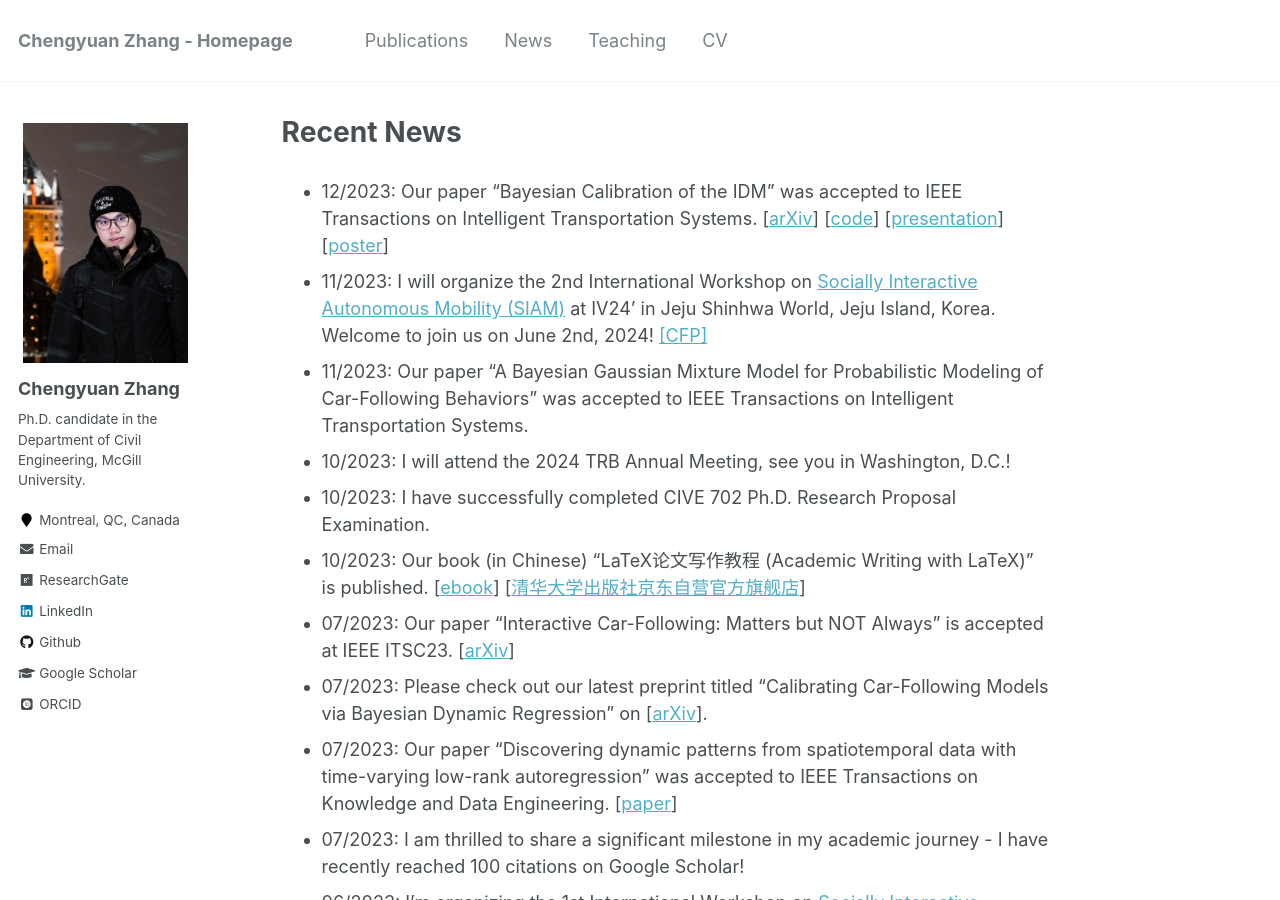
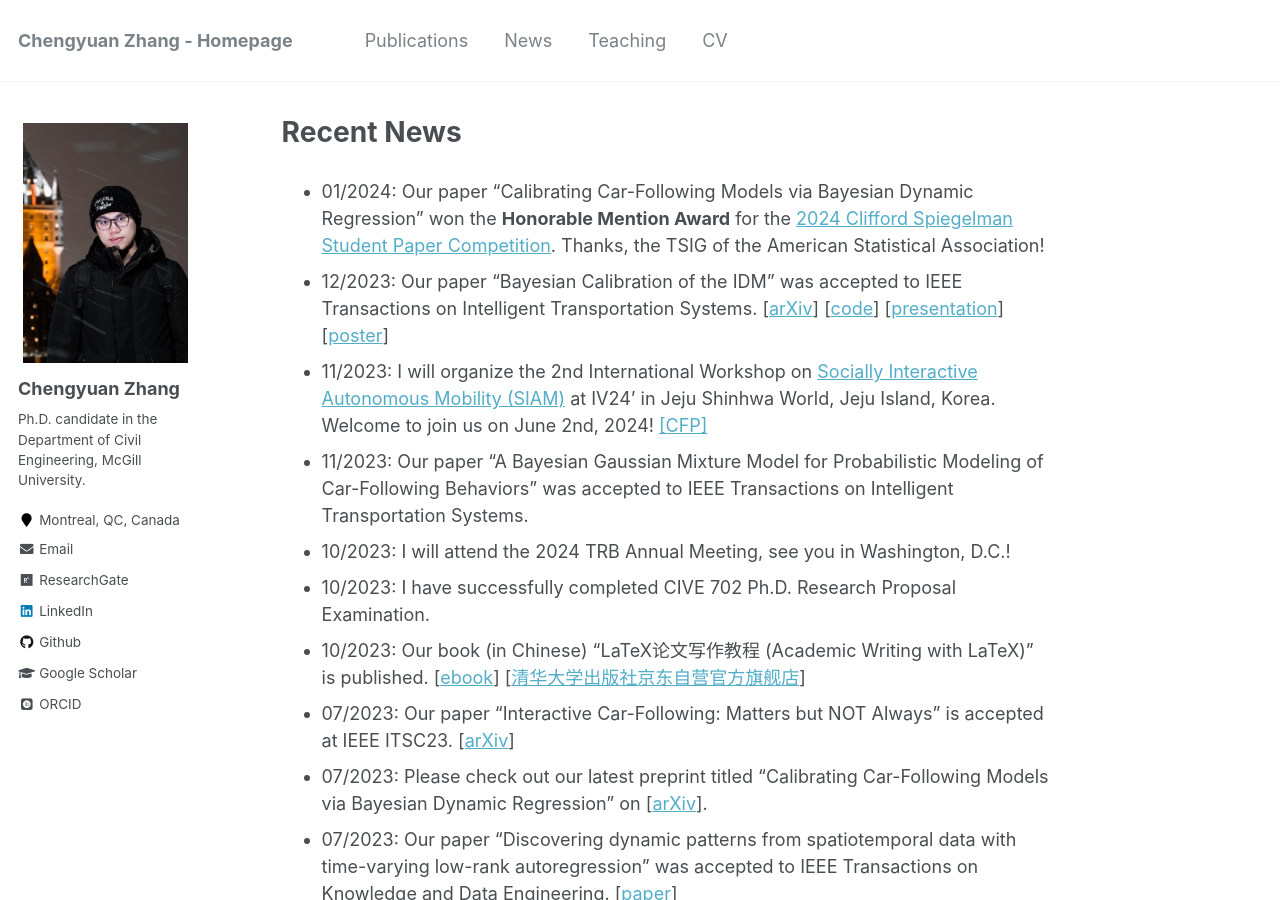
Before and after one commit to Chengyuan-Zhang/chengyuan-zhang.github.io, a Jekyll site: the page built from _pages/news.md, in a window 1280 px wide and 900 px high. Built offline with Jekyll 4.4.1, drawn with Linux system fonts in a browser that asks for light colours; some web fonts are replaced; comment, search, counter and statistics services are not loaded.

Commit message:
update_award

```diff
--- a/_pages/news.md
+++ b/_pages/news.md
@@ -4,6 +4,11 @@ permalink: /news/
 author_profile: true
 ---
 
+* 01/2024: Our paper "Calibrating Car-Following Models via Bayesian Dynamic Regression" won the **Honorable Mention
+  Award** for
+  the [2024 Clifford Spiegelman Student Paper Competition](https://community.amstat.org/tsig/events/papercompetition).
+  Thanks, the TSIG of the American Statistical
+  Association!
 * 12/2023: Our paper "Bayesian Calibration of the IDM" was accepted to IEEE Transactions on Intelligent Transportation
   Systems. [[arXiv](https://arXiv.org/abs/2210.03571)] [[code](https://github.com/Chengyuan-Zhang/IDM_Bayesian_Calibration)] [[presentation](https://youtu.be/GIqcL6I7MsU)] [[poster](../files/TRB_poster_MA_IDM_Chengyuan_2022.pdf)]
 * 11/2023: I will organize the 2nd International Workshop
```
Also changed, not shown: _pages/about.md (+2 -2 lines), _pages/cv.md (+1 -0 lines), 1 other file.
